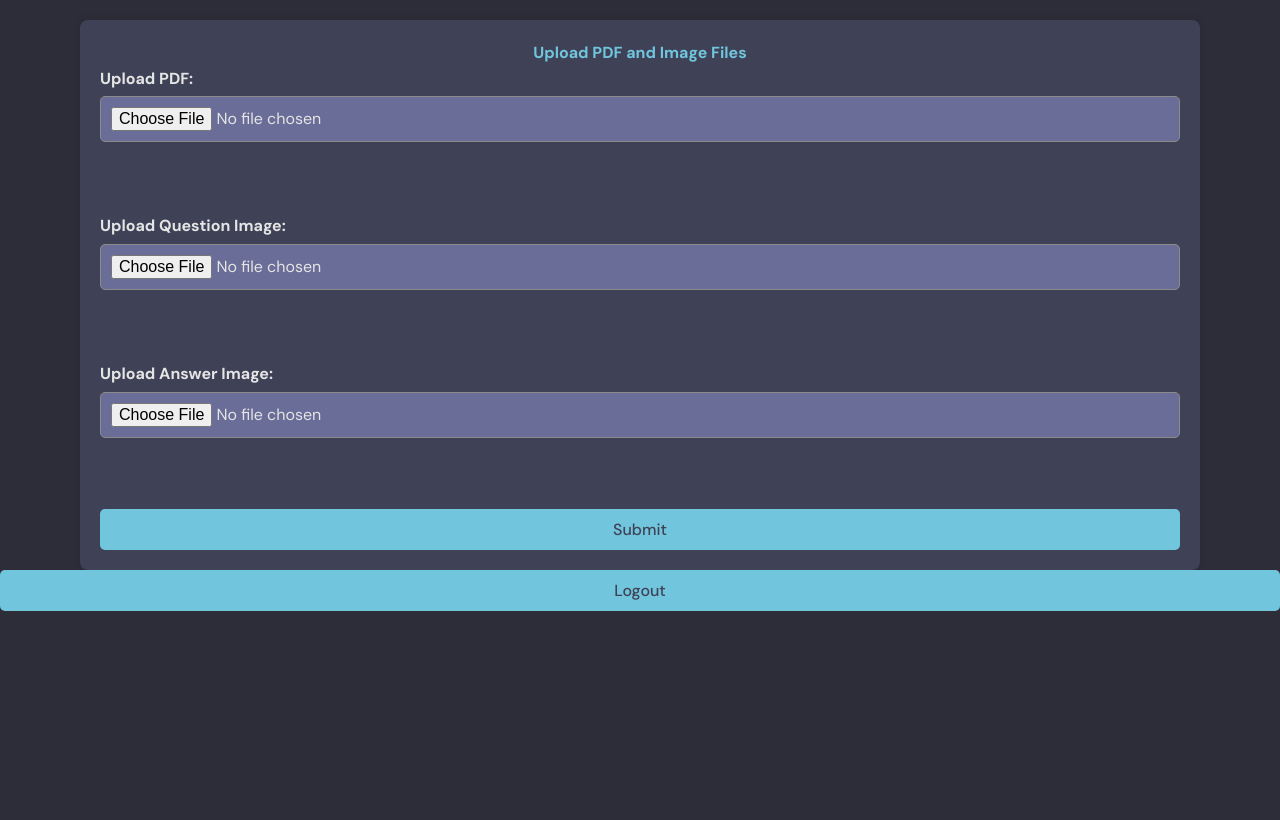
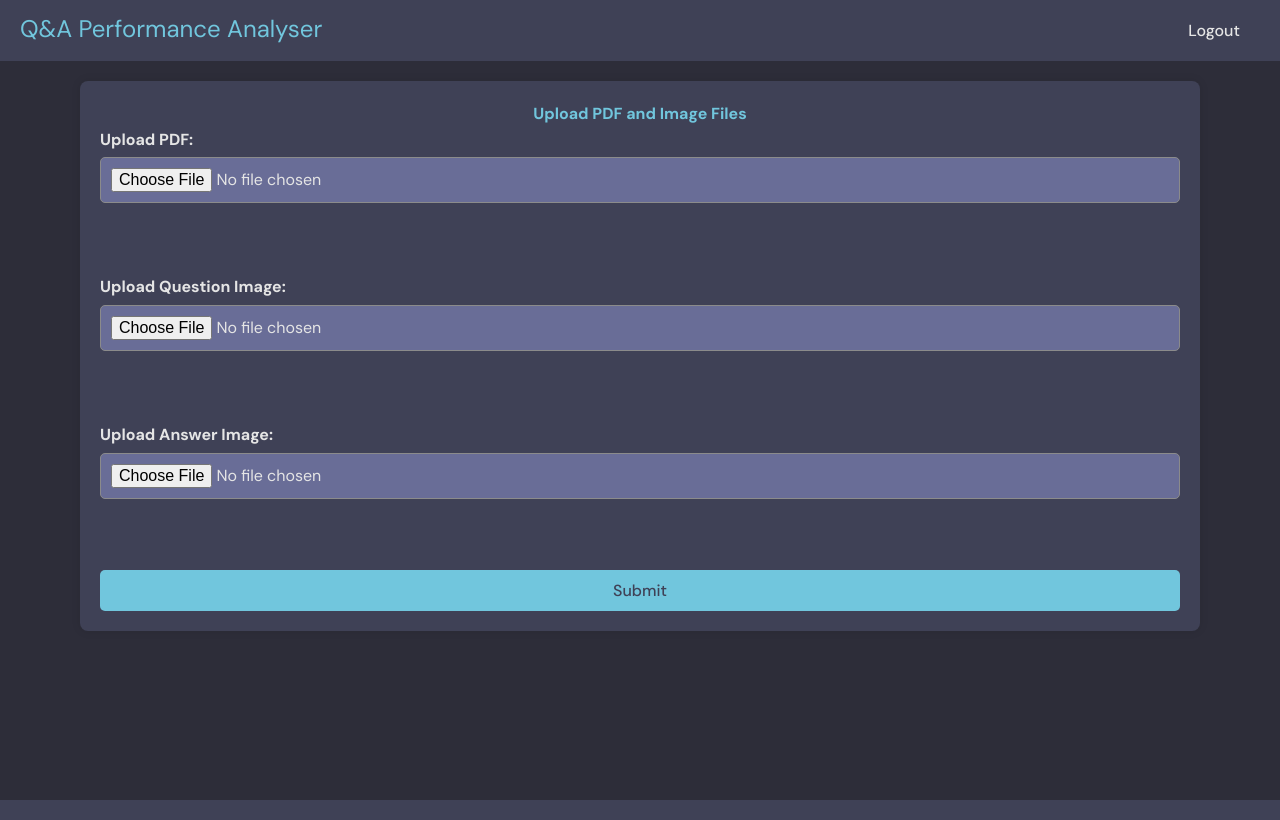
Before and after one commit to Abhinavkar/ocr_web_app_ml, a Django app: page /qa/upload/ in a window 1280 px wide. Run offline with Django 5.2, Linux system fonts and the light colour scheme; the visitor is signed in with stand-in values (Sample User, id 1).

Commit message:
Added-Navbar_css

```diff
--- a/qa/static/qa/styles.css
+++ b/qa/static/qa/styles.css
@@ -131,3 +131,56 @@
   background-color: #2d2d39;
   color: #71c6dd;
 }
+/* Add these styles to your existing styles.css */
+
+.navbar {
+  background-color: var(--color-dark);
+  padding: 10px 20px;
+  display: flex;
+  justify-content: space-between;
+  align-items: center;
+}
+
+.navbar-brand {
+  color: var(--color-main);
+  font-size: 1.5rem;
+  text-decoration: none;
+}
+
+.navbar-nav {
+  list-style: none;
+  display: flex;
+  gap: 20px;
+}
+
+.nav-item {
+  display: flex;
+  align-items: center;
+}
+
+.nav-link {
+  color: var(--color-light);
+  text-decoration: none;
+  font-size: 1rem;
+}
+
+.nav-link:hover {
+  color: var(--color-main);
+}
+
+.logout-button {
+  background: none;
+  border: none;
+  color: var(--color-light);
+  cursor: pointer;
+  font-size: 1rem;
+}
+
+.logout-button:hover {
+  color: var(--color-main);
+}
+.containers{
+  display: flex;
+  justify-content: space-between;
+  width: 100%;
+}
--- /dev/null
+++ b/qa/templates/qa/navbar.html
@@ -0,0 +1,16 @@
+<!-- navbar.html -->
+{% load static %}
+
+    <nav class="navbar">
+        <div class="containers">
+            <a href="{% url 'home' %}" class="navbar-brand">Q&A Performance Analyser</a>
+            <ul class="navbar-nav">
+                <li class="nav-item">
+                    <form method="POST" action="{% url 'logout' %}">
+                        {% csrf_token %}
+                        <button type="submit" class="nav-link logout-button">Logout</button>
+                    </form>
+                </li>
+            </ul>
+        </div>
+    </nav>
--- a/qa/templates/qa/result.html
+++ b/qa/templates/qa/result.html
@@ -7,6 +7,7 @@
     <link rel="stylesheet" type="text/css" href="{% static 'qa/styles.css' %}">
 </head>
 <body>
+    {% include 'qa/navbar.html' %}
     <div class="container">
         <h1>Question Answering Result</h1>
 
--- a/qa/templates/qa/upload.html
+++ b/qa/templates/qa/upload.html
@@ -6,6 +6,7 @@
     <link rel="stylesheet" type="text/css" href="{% static 'qa/styles.css' %}">
 </head>
 <body>
+    {% include 'qa/navbar.html' %}
     <div class="container">
         <h1>Upload PDF and Image Files</h1>
         <form method="POST" enctype="multipart/form-data" id="uploadForm">
@@ -23,12 +24,7 @@
         </form>
     </div>
         <!-- Logout Button -->
-    <div class="logout-section">
-        <form method="POST" action="{% url 'logout' %}">
-            {% csrf_token %}
-            <button type="submit">Logout</button>
-        </form>
-    </div>
+
     <script>
         document.getElementById('uploadForm').addEventListener('submit', function() {
             var submitButton = document.getElementById('submitButton');
--- a/qa/utils.py
+++ b/qa/utils.py
@@ -94,12 +94,6 @@
     auxiliaryVerbs = [  "am", "is", "are", "was", "were", "be", "being", "been",  "have", "has", "had",  "do", "does", "did",  "shall", "should", "will", "would", "can", "could", "may", "might", "must", "ought", "need", "dare", "used to"]
 
 
-
-
-
-
-
-
 def get_paragraph_embedding(paragraph):
     """
     Generate sentence embeddings for a given paragraph.
@@ -145,9 +139,7 @@
     """
     paragraph = extract_text_from_pdf(pdf_file_path)
     questions = extract_questions_from_image(question_image_path)
-    print(questions)
     answers = extract_answers_from_image(answer_image_path)
-    print(answers)
     results = []
     for question_label, user_question in questions.items():
         answer_label = question_label.replace("Question", "Answer")
```
Also changed, not shown: qa/templates/qa/home.html (+1 -6 lines), media/MultipleQues.jpg (deleted), media/Sowing Ans.jpeg (deleted), 2 other files.
